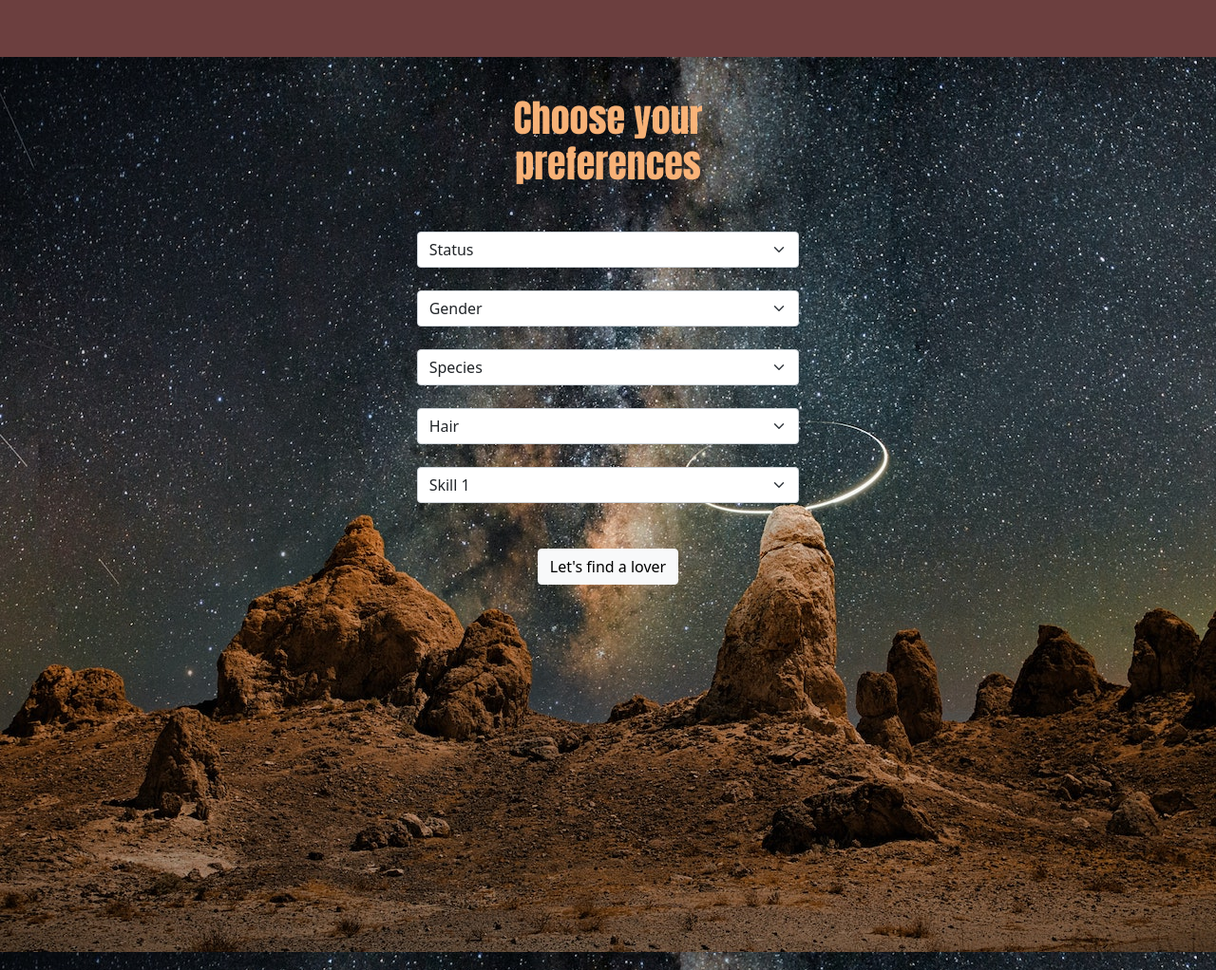
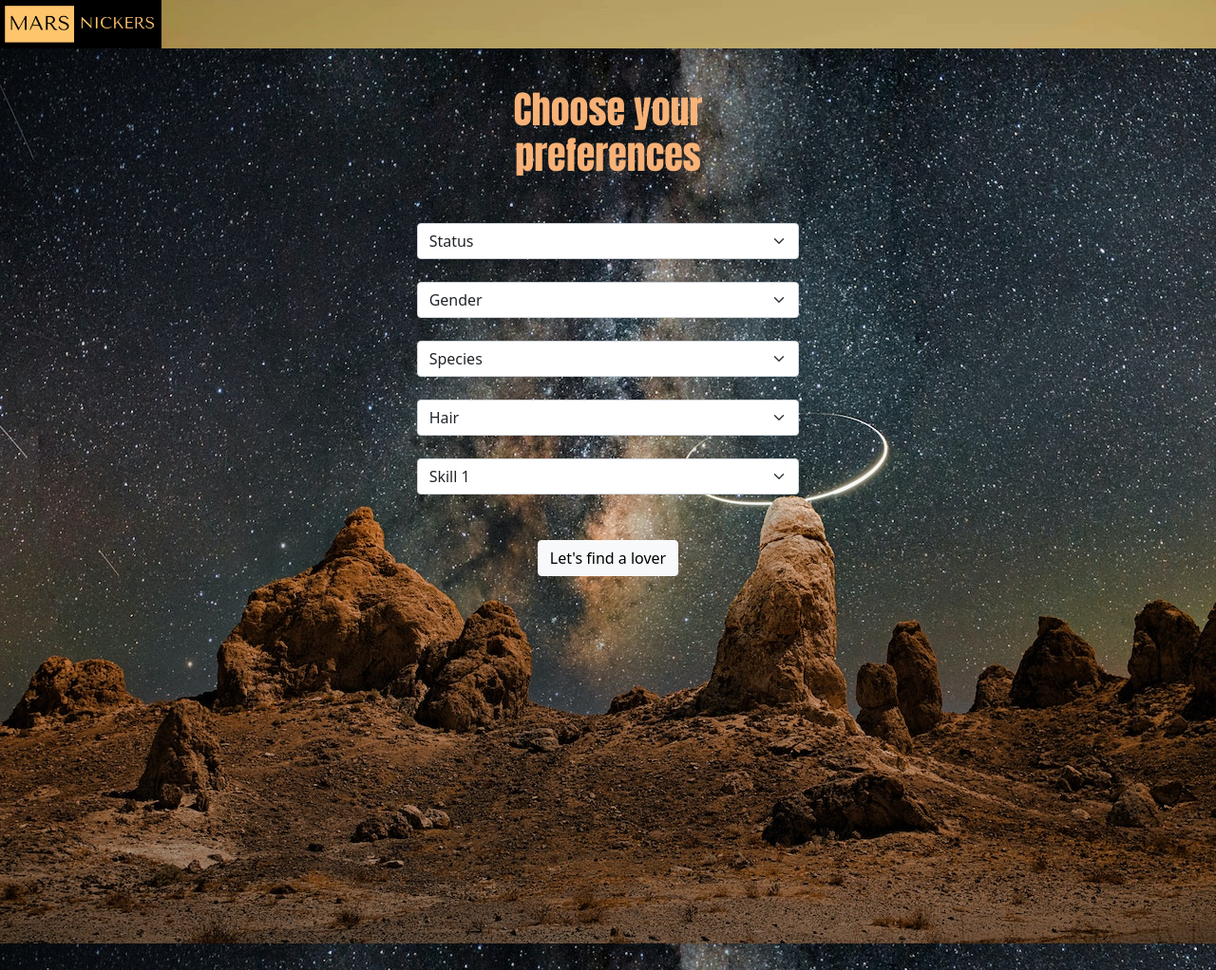
Before and after one commit to sophiewright31/Hackathon-1-Wild-Code-School, a PHP site: template src/View/Home/index.html.twig in a window 1280 px wide. Shown: the whole page at 95% size. Run offline with PHP 8.4, Linux system fonts and the light colour scheme; the template is opened without the code that fills it, so the values that code supplies are empty; some libraries are stand-ins or nearby versions.

Commit message:
super logo

```diff
--- a/src/View/Component/_header.html.twig
+++ b/src/View/Component/_header.html.twig
@@ -1,7 +1 @@
-<div class="container-fluid header-container">
-
-
-
-
-
-</div>
+<a class="navbar-brand" href="/home/index"><img src="/assets/images/logo.png" width=170px alt="logo"></a>
--- a/src/View/Component/form.html.twig
+++ b/src/View/Component/form.html.twig
@@ -1,4 +1,4 @@
-{% extends 'layout.html.twig' %}
+
 {% block content %}
 
     <form class="container-fluid form-connect" method="POST" action="/home/index">
```
Also changed, not shown: public/assets/images/logo.png (added).
